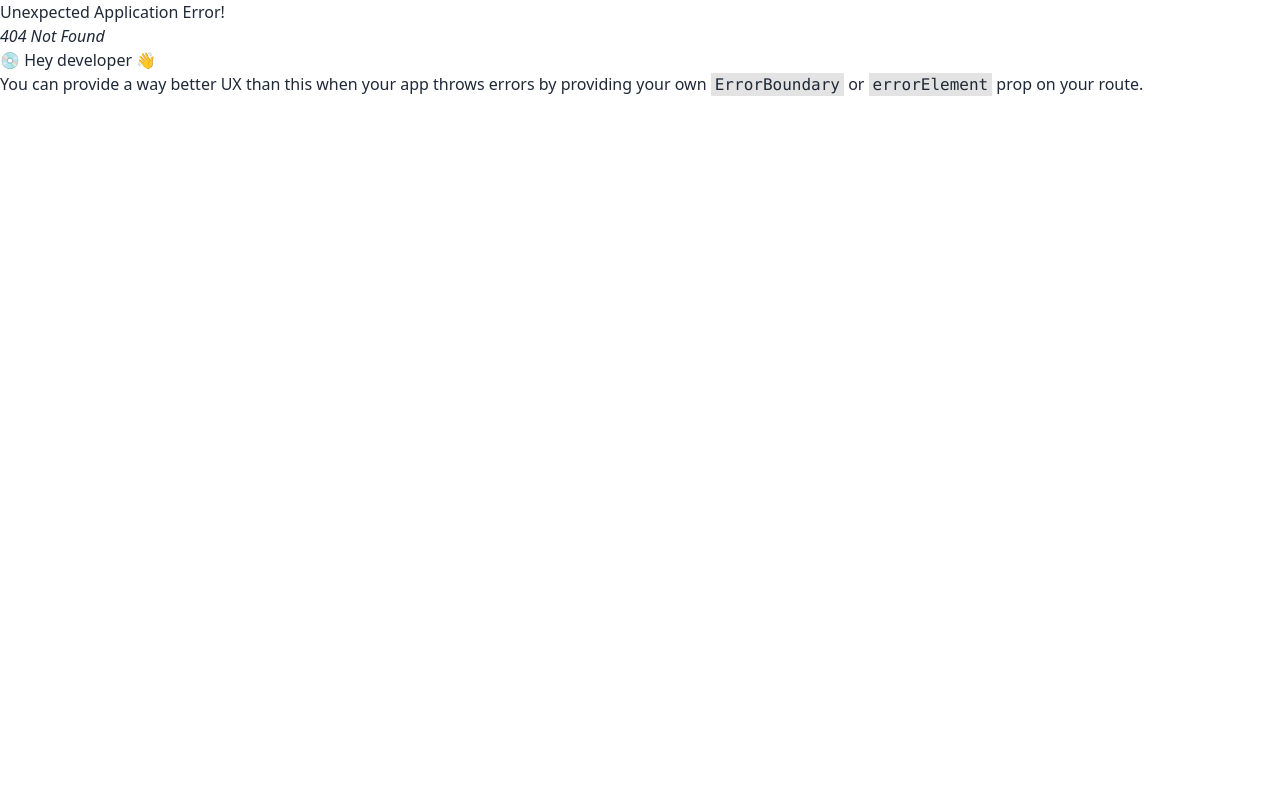
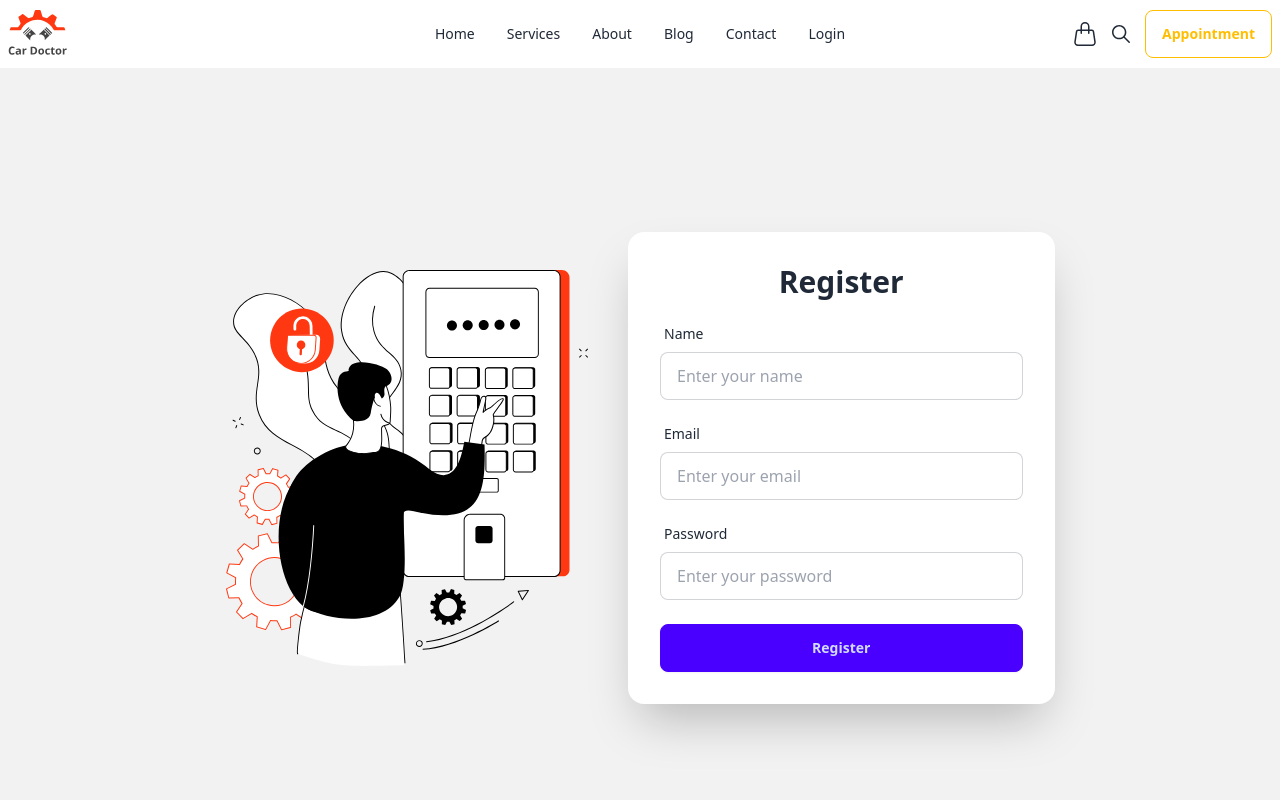
Before and after one commit to mintusikder/car-doctor-project, a React (Vite) app in the folder client/: page /register in a window 1280 px wide. Before the commit this address had no page. Shown: the top 800 px of the page. Built offline with nearby package versions, Linux system fonts and the light colour scheme.

Commit message:
added login and register page

```diff
--- a/client/src/pages/Home/About.jsx
+++ b/client/src/pages/Home/About.jsx
@@ -3,7 +3,7 @@ import parts from "../../assets/images/about_us/parts.jpg";
 
 const About = () => {
   return (
-    <div className="hero bg-base-200 min-h-screen p-4 mt-[130px]">
+    <div className="hero bg-base-200 min-h-screen p-4 mb-[130px]">
       <div className="hero-content flex-col lg:flex-row items-center gap-28 relative">
         <div className="relative w-60 lg:w-1/2">
           <img
--- a/client/src/pages/Home/Carousel.jsx
+++ b/client/src/pages/Home/Carousel.jsx
@@ -16,7 +16,7 @@ const slides = [
 
 const Carousel = () => {
   return (
-    <div className="carousel w-full">
+    <div className="carousel w-full mb-[130px]">
       {slides.map((slide, index) => (
         <div
           id={slide.id}
--- a/client/src/pages/Home/Contact.jsx
+++ b/client/src/pages/Home/Contact.jsx
@@ -3,23 +3,23 @@ import { IoCall, IoLocationSharp } from "react-icons/io5";
 
 const Contact = () => {
   return (
-    <div className="bg-black h-64 rounded-xl flex mt-[130px] mb-[130px] items-center justify-center p-4">
+    <div className="bg-black h-96 rounded-xl flex mt-[130px] mb-[130px] items-center justify-center p-4 ">
       <div className="text-white grid grid-cols-1 md:grid-cols-3 gap-12 w-full max-w-5xl text-center">
-        <div className="flex items-center">
+        <div className="flex items-center justify-center">
           <FaCalendarAlt className="text-4xl mr-2" />
           <div>
             <p>We are open monday-friday</p>
             <h4 className="text-2xl font-bold">7:00 am - 9:00 pm</h4>
           </div>
         </div>
-        <div className="flex items-center">
+        <div className="flex items-center justify-center">
           <IoCall className="text-4xl mr-2" />
           <div>
             <p>Have a question?</p>
             <h4 className="text-2xl font-bold">+2546 251 2658</h4>
           </div>
         </div>
-        <div className="flex items-center">
+        <div className="flex items-center justify-center">
         <IoLocationSharp className="text-4xl mr-2" />
           <div>
             <p>Need a repair? our address</p>
--- a/client/src/pages/Home/Service/Service.jsx
+++ b/client/src/pages/Home/Service/Service.jsx
@@ -10,7 +10,7 @@ const Service = () => {
       .then((data) => setServices(data));
   }, []);
   return (
-    <div className="mt-[130px] mb-[130px]">
+    <div className=" mb-[130px]">
       <div className="text-center space-y-3">
         <p className="text-orange-600 font-bold">Service</p>
         <h5 className="text-4xl font-bold">Our Service Area</h5>
--- a/client/src/pages/Home/Service/ServicesDetails.jsx
+++ b/client/src/pages/Home/Service/ServicesDetails.jsx
@@ -3,7 +3,7 @@ import { FaLongArrowAltRight } from "react-icons/fa";
 const ServicesDetails = ({ service }) => {
   const { service_id, title, img, price } = service;
   return (
-    <div className="card mt-[50px] card-compact bg-base-100 w-96 shadow-xl">
+    <div className="card mt-[50px] card-compact bg-base-100 w-96 shadow-xl p-6 mx-auto">
       <figure>
         <img className="h-60 rounded-xl  w-full p-6" src={img} alt="Shoes" />
       </figure>
--- a/client/src/pages/Shared/Navbar.jsx
+++ b/client/src/pages/Shared/Navbar.jsx
@@ -9,13 +9,19 @@ const Navbar = () => {
         <Link to="/">Home</Link>
       </li>
       <li>
-        <Link to="/">Services</Link>
+        <Link to="/services">Services</Link>
+      </li>
+      <li>
+        <Link to="/about">About</Link>
       </li>
       <li>
         <Link to="/">Blog</Link>
       </li>
       <li>
-        <Link to="/">Contact</Link>
+        <Link to="/contact">Contact</Link>
+      </li>
+      <li>
+        <Link to="/login">Login</Link>
       </li>
     </>
   );
--- /dev/null
+++ b/client/src/pages/Social/Login.jsx
@@ -0,0 +1,77 @@
+import { Link } from "react-router-dom";
+import loginImg from "../../assets/images/login/login.svg";
+
+const Login = () => {
+   const handelLogin = e =>{
+    e.preventDefault()
+    const form = e.target
+    const email = form.email.value
+    const password = form.password.value
+    console.log(email, password)
+   }
+  return (
+    <div className="hero bg-base-200 min-h-screen">
+      <div className="hero-content flex-col md:flex-row gap-10 items-center">
+        {/* Image Section */}
+        <div className="text-center md:text-left flex-1">
+          <img src={loginImg} alt="Login Illustration" />
+        </div>
+
+        {/* Form Section */}
+        <div className="card bg-base-100 w-full max-w-md shadow-2xl p-8 flex-1">
+          <form onSubmit={handelLogin} className="space-y-6">
+            <fieldset className="space-y-4">
+              <legend className="text-3xl font-bold text-center">Login</legend>
+
+              {/* Email Input */}
+              <div className="form-control">
+                <label className="label">
+                  <span className="label-text">Email</span>
+                </label>
+                <input
+                  type="email"
+                  name="email"
+                  placeholder="Enter your email"
+                  className="input input-bordered"
+                  required
+                />
+              </div>
+
+              {/* Password Input */}
+              <div className="form-control">
+                <label className="label">
+                  <span className="label-text">Password</span>
+                </label>
+                <input
+                  type="password"
+                  name="password"
+                  placeholder="Enter your password"
+                  className="input input-bordered"
+                  required
+                />
+                <label className="label">
+                  <a
+                    href="/forgot-password"
+                    className="label-text-alt link link-hover"
+                  >
+                    Forgot password?
+                  </a>
+                </label>
+              </div>
+            </fieldset>
+
+            {/* Submit Button */}
+            <div className="form-control mt-6">
+              <button type="submit" className="btn btn-primary w-full">
+                Login
+              </button>
+            </div>
+            <p>New to <Link to="/register">Register</Link></p>
+          </form>
+        </div>
+      </div>
+    </div>
+  );
+};
+
+export default Login;
--- /dev/null
+++ b/client/src/pages/Social/Register.jsx
@@ -0,0 +1,83 @@
+import loginImg from "../../assets/images/login/login.svg";
+
+const Register = () => {
+  const handelRegister = (e) => {
+    e.preventDefault();
+    const form = e.target;
+    const name = form.name.value;
+    const email = form.email.value;
+    const password = form.password.value;
+    console.log(name, email, password);
+  };
+  return (
+    <div className="hero bg-base-200 min-h-screen">
+      <div className="hero-content flex-col md:flex-row gap-10 items-center">
+        {/* Image Section */}
+        <div className="text-center md:text-left flex-1">
+          <img src={loginImg} alt="Login Illustration" />
+        </div>
+
+        {/* Form Section */}
+        <div className="card bg-base-100 w-full max-w-md shadow-2xl p-8 flex-1">
+          <form onSubmit={handelRegister} className="space-y-6">
+            <fieldset className="space-y-4">
+              <legend className="text-3xl font-bold text-center">
+                Register
+              </legend>
+
+              {/* name Input */}
+              <div className="form-control">
+                <label className="label">
+                  <span className="label-text">Name</span>
+                </label>
+                <input
+                  type="text"
+                  name="name"
+                  placeholder="Enter your name"
+                  className="input input-bordered"
+                  required
+                />
+              </div>
+              {/* Email Input */}
+              <div className="form-control">
+                <label className="label">
+                  <span className="label-text">Email</span>
+                </label>
+                <input
+                  type="email"
+                  name="email"
+                  placeholder="Enter your email"
+                  className="input input-bordered"
+                  required
+                />
+              </div>
+
+              {/* Password Input */}
+              <div className="form-control">
+                <label className="label">
+                  <span className="label-text">Password</span>
+                </label>
+                <input
+                  type="password"
+                  name="password"
+                  placeholder="Enter your password"
+                  className="input input-bordered"
+                  required
+                />
+              </div>
+            </fieldset>
+
+            {/* Submit Button */}
+            <div className="form-control mt-6">
+              <button type="submit" className="btn btn-primary w-full">
+                Register
+              </button>
+            </div>
+          </form>
+        </div>
+      </div>
+    </div>
+  );
+};
+
+export default Register;
```
Also changed, not shown: client/src/routes/Routes.jsx (+26 -1 lines).
